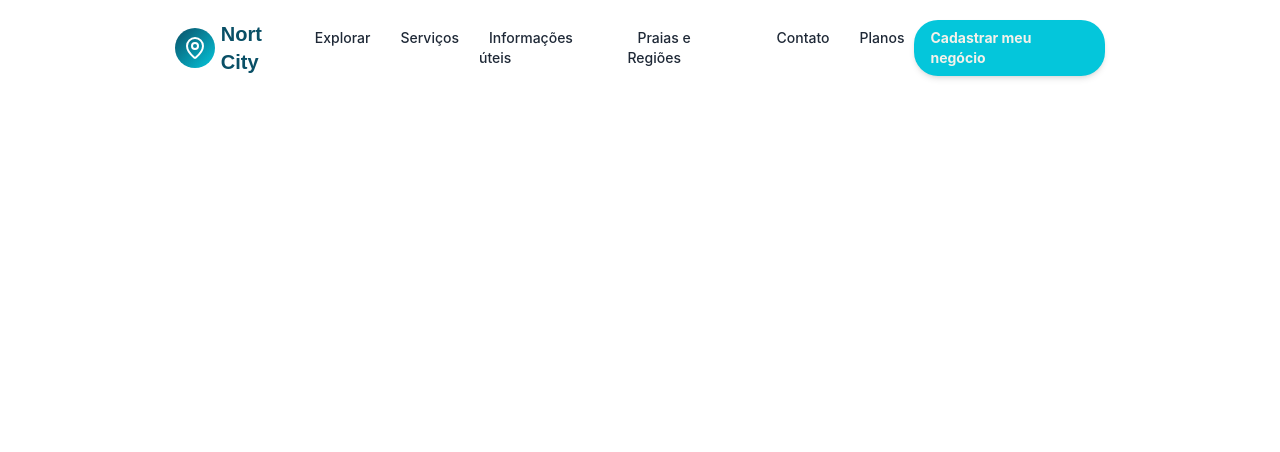
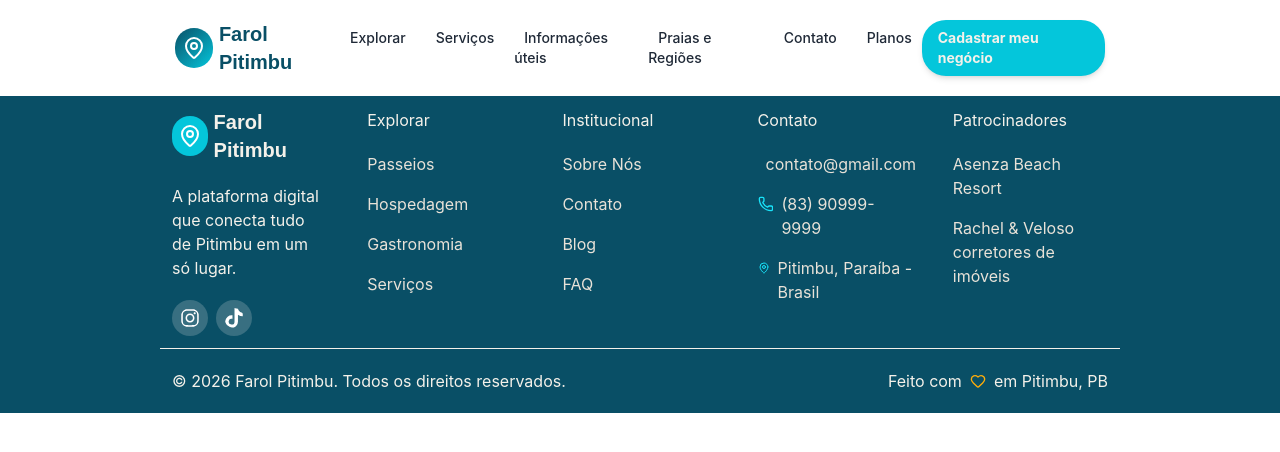
Before and after one commit to Carlosmveloso/nortcity, a React (Vite) app: page / in a window 1280 px wide. Shown: the top 452 px of the page. Built offline with nearby package versions, Linux system fonts and the light colour scheme.

Commit message:
Concusão do footer e outros ajustes

```diff
--- a/package.json
+++ b/package.json
@@ -14,6 +14,7 @@
     "lucide-react": "^1.16.0",
     "react": "^19.2.6",
     "react-dom": "^19.2.6",
+    "react-icons": "^5.6.0",
     "tailwindcss": "^4.3.0"
   },
   "devDependencies": {
--- a/src/App.jsx
+++ b/src/App.jsx
@@ -1,4 +1,5 @@
 //* Monta a estrutura geral
+import Footer from "./components/layout/Footer";
 import Navbar from "./components/layout/Navbar";
 import Home from "./pages/Home";
 
@@ -7,6 +8,7 @@ function App() {
     <>
       <Navbar />
       <Home />
+      <Footer />
     </>
   );
 }
--- a/src/components/layout/Footer.jsx
+++ b/src/components/layout/Footer.jsx
@@ -0,0 +1,141 @@
+//* Rodapé do site
+
+import Logo from "./Logo";
+import { FaInstagram, FaTiktok } from "react-icons/fa6";
+import { Mail, MapPin, Phone, Heart } from "lucide-react";
+
+function Footer() {
+  //Links
+  const exploreLinks = [{ nome: "passeios", href: "/categorias/passeios" }];
+  return (
+    <>
+      <footer
+        className="
+        w-full
+        bg-ocean
+        text-sand
+        font-body
+        flex flex-col items-center"
+      >
+        <section
+          className="
+        w-3/4
+        p-3
+        grid grid-cols-5 gap-10
+        "
+        >
+          <section>
+            <Logo variantText="sand" variantBg='turquoise'/>
+            <p className="my-3 py-2">
+              A plataforma digital que conecta tudo de Pitimbu em um só lugar.
+            </p>
+            <section className="flex gap-2">
+                <a href="https://www.instagram.com/farolpitimbupb/" target="blank">
+                    <FaInstagram className="
+                    w-9 h-9
+                    p-2 mt-5'
+                    text-white
+                    bg-sand/20
+                    rounded-full
+                    "/>
+                </a>
+                <a href="https://www.tiktok.com/@farolpitimbu" target="blank">
+                    <FaTiktok className="
+                    w-9 h-9
+                    p-2 mt-5'
+                    text-white
+                    bg-sand/20
+                    rounded-full
+                    "/>
+                </a>
+            </section>
+          </section>
+          <section>
+            <p>Explorar</p>
+            <ul className="mt-3">
+              <li className="py-2">
+                <a href="" className="text-sand-dark">Passeios</a>
+              </li>
+              <li className="py-2">
+                <a href="" className="text-sand-dark">Hospedagem</a>
+              </li>
+              <li className="py-2">
+                <a href="" className="text-sand-dark">Gastronomia</a>
+              </li>
+              <li className="py-2">
+                <a href="" className="text-sand-dark">Serviços</a>
+              </li>
+            </ul>
+          </section>
+          <section>
+            <p>Institucional</p>
+            <ul className="mt-3">
+              <li className="py-2">
+                <a href="" className="text-sand-dark">Sobre Nós</a>
+              </li>
+              <li className="py-2">
+                <a href="" className="text-sand-dark">Contato</a>
+              </li>
+              <li className="py-2">
+                <a href="" className="text-sand-dark">Blog</a>
+              </li>
+              <li className="py-2">
+                <a href="" className="text-sand-dark">FAQ</a>
+              </li>
+            </ul>
+          </section>
+          <section>
+            <p>Contato</p>
+            <ul className="mt-3">
+              <li className="py-2">
+                <section className="flex gap-2">
+                    <Mail className="w-4 text-turquoise-light"/>
+                    <p className="text-sand-dark">contato@gmail.com</p>
+                </section>
+              </li>
+              <li className="py-2">
+                <section className="flex gap-2">
+                    <Phone className="w-4 text-turquoise-light"/>
+                    <p className="text-sand-dark">(83) 90999-9999</p>
+                </section>
+              </li>
+              <li className="py-2">
+                <section className="flex gap-2">
+                    <MapPin className="w-4 text-turquoise-light"/>
+                    <p className="text-sand-dark">Pitimbu, Paraíba - Brasil</p>
+                </section>
+              </li>
+            </ul>
+          </section>
+          <section>
+            <p>Patrocinadores</p>
+            <ul className="mt-3">
+              <li className="py-2">
+                <p className="text-sand-dark">Asenza Beach Resort</p>
+              </li>
+              <li className="py-2">
+                <p className="text-sand-dark">Rachel & Veloso corretores de imóveis</p>
+              </li>
+            </ul>
+          </section>
+        </section>
+        <section
+          className="
+          w-3/4
+          flex justify-between gap-5
+          border-t border-sand
+          p-3"
+        >
+          <section className="row-start-2">
+            <p className="py-2">© 2026 Farol Pitimbu. Todos os direitos reservados.</p>
+          </section>
+          <section className="col-start-5">
+            <p className="py-2 flex gap-2">Feito com <Heart className="w-4 text-sun-yellow"/> em Pitimbu, PB</p>
+          </section>
+        </section>
+      </footer>
+    </>
+  );
+}
+
+export default Footer;
--- /dev/null
+++ b/src/components/layout/Logo.jsx
@@ -0,0 +1,31 @@
+import { MapPin } from "lucide-react";
+
+function Logo({ variantText = "ocean", variantBg = "grandient-ocean" }) {
+  const textColor = variantText === "sand" ? "text-sand" : "text-ocean";
+  const bgColor =
+    variantBg === "turquoise" ? "bg-turquoise" : "bg-gradient-ocean";
+  return (
+    <>
+      <h1
+        className={`
+          text-xl ${textColor}
+          font-black font-head
+          flex items-center gap-1.5`}
+      >
+        <span
+          className={`
+            inline-flex items-center justify-center
+               h-10 w-10
+               rounded-full
+               ${bgColor}
+            `}
+        >
+          <MapPin className="w-6 h-6 text-white" />
+        </span>
+        <a href="">Farol Pitimbu</a>
+      </h1>
+    </>
+  );
+}
+
+export default Logo;
--- a/src/components/layout/Navbar.jsx
+++ b/src/components/layout/Navbar.jsx
@@ -1,5 +1,6 @@
 //* Menu do site
 import { Menu, X, MapPin } from "lucide-react";
+import Logo from "./Logo";
 
 function Navbar() {
   return (
@@ -15,22 +16,7 @@ function Navbar() {
           w-3/4
           flex justify-between items-center"
         >
-          <h1
-            className="
-            text-xl text-ocean font-black font-head
-            flex items-center gap-1.5"
-          >
-            <span
-              className="
-              inline-flex items-center justify-center
-              h-10 w-10
-              rounded-full
-              bg-gradient-ocean"
-            >
-              <MapPin className="w-6 h-6 text-white" />
-            </span>
-            <a href="">Nort City</a>
-          </h1>
+          <Logo />
           <nav className="font-body text-sm text-link font-medium">
             <ul className="flex gap-2.5">
               <li>
--- a/src/index.css
+++ b/src/index.css
@@ -10,7 +10,10 @@
     --color-ocean: #094f66;
     --color-dark-ocean: #06394A;
     --color-turquoise: #04C6DB;
+    --color-turquoise-light: #19E3FA;
+    --color-sun-yellow: #FFAD0A;
     --color-sand: #F4F1EA;
+    --color-sand-dark: #E8E2D8;
     --color-link: #1F2937;
     /*Gradients*/
     --background-image-gradient-ocean: linear-gradient(135deg, hsl(195 83% 22%) 0%, hsl(186 96% 44%) 100%);
```
Also changed, not shown: 1 other file (tests, documents, lock files or other folders).
